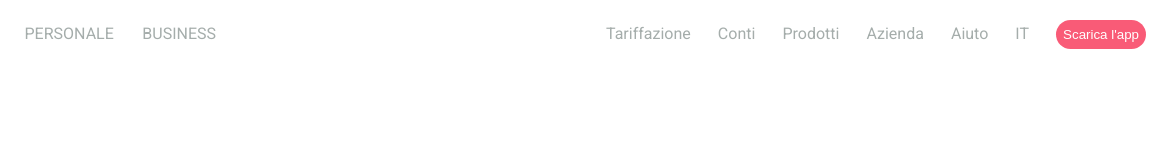
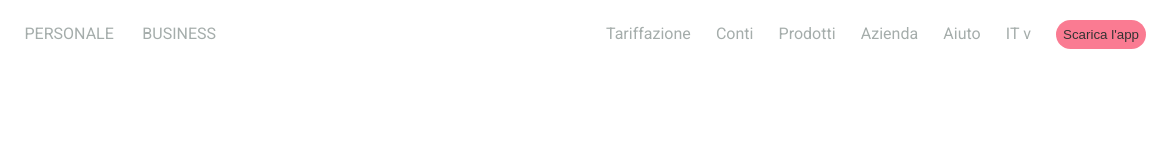
Before and after one commit to davidtrevor97/js-html-css-revolut, a plain HTML site: page index.html in a window 1280 px wide. Shown: the full height of the page, 104-1280 px from the left. Drawn offline with nearby package versions, Linux system fonts and the light colour scheme.

Commit message:
commit 4

```diff
--- a/css/style.css
+++ b/css/style.css
@@ -55,9 +55,15 @@ li:hover{
 }
 button{
   background-color: #f95b77;
-  color: white;
+  color: black;
+  opacity: 0.8;
   border: none;
   border-radius: 20px;
   padding: 7px;
   outline: none;
 }
+button:hover{
+  opacity:1;
+  cursor: pointer;
+  color: white;
+}
--- a/index.html
+++ b/index.html
@@ -42,7 +42,7 @@
             </ul>
           </div>
           <li>Aiuto</li>
-          <li>IT</li>
+          <li>IT v</li>
           <li><button type="button" name="button">Scarica l'app</button></li>
         </ul>
       </div>
```
